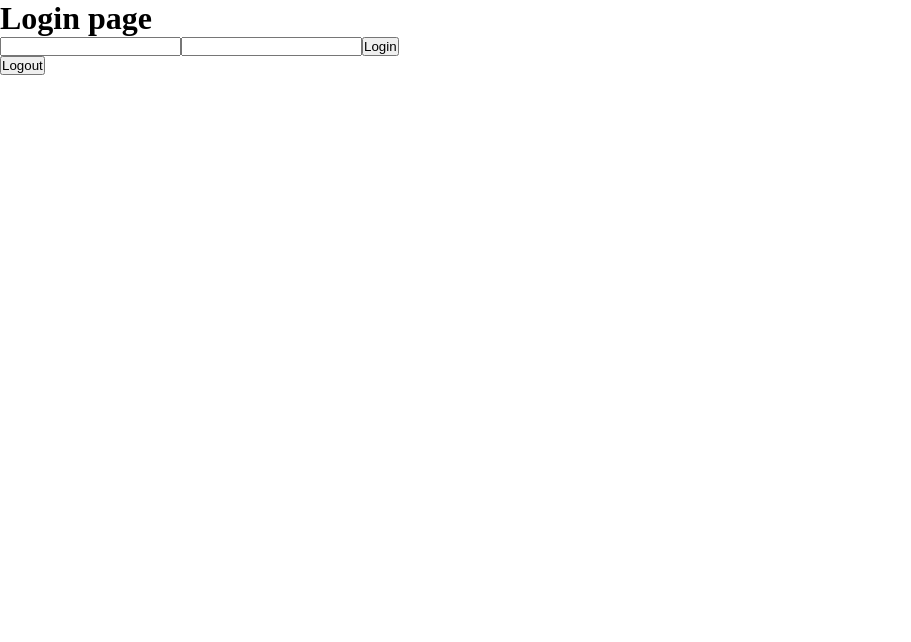
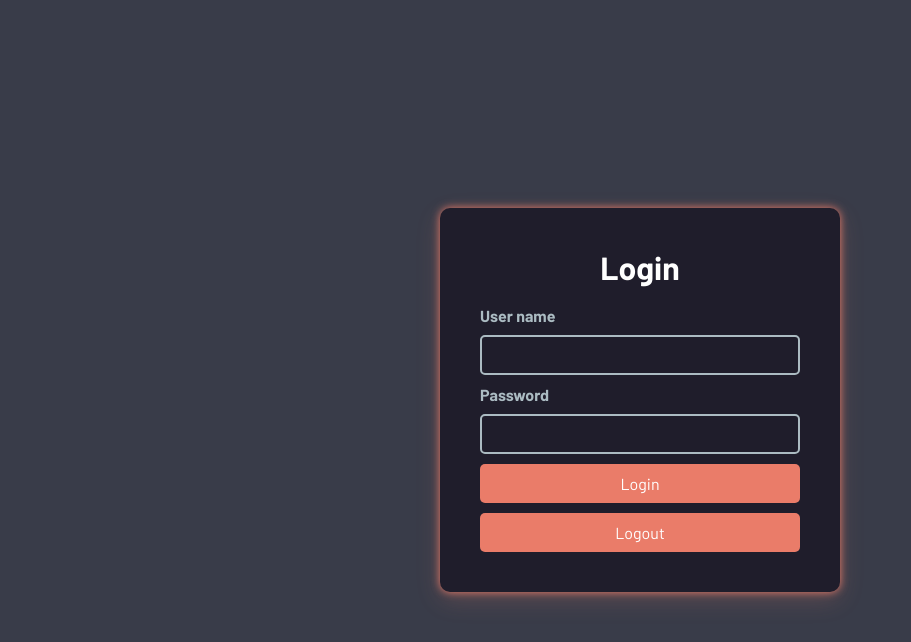
Before and after one commit to alperenustun/food-order-app, a React (Vite) app: page /login in a window 1280 px wide. Shown: the top 642 px of the page, without its empty margins (0-911 px from the left). Built offline with nearby package versions, Linux system fonts and the light colour scheme; no server answers.

Commit message:
[FO-15]login page created

```diff
--- a/src/pages/LoginPage/LoginPage.jsx
+++ b/src/pages/LoginPage/LoginPage.jsx
@@ -37,18 +37,20 @@ function LoginPage() {
   }
 
   return (
-    <div>
-      <h1>Login page</h1>
-      <form onSubmit={(e) => handleUserLogin(e)}>
-        <input
+    <div className="login-page">
+      <div className="login-page-section">
+        <h1>Login</h1>
+        <form className="login-page-section-form" onSubmit={(e) => handleUserLogin(e)}>
+          <h4>User name</h4>
+          <input className="login-page-section-form-input" onKeyUp={(e) => handleChange(e)} name="email" type="email" />
+          <h4>Password</h4>
+          <input className="login-page-section-form-input"
             onKeyUp={(e) => handleChange(e)}
             name="password"
             type="password"
           />
-        <input onKeyUp={(e) => handleChange(e)} name="email" type="email" />
-        <input type="submit" value="Login" />
+          <input className="login-page-section-form-input-btn" type="submit" value="Login" />
         </form>
-
         <button
           onClick={() => {
             signOut(auth);
@@ -58,6 +60,7 @@ function LoginPage() {
           Logout
         </button>
       </div>
+    </div>
   );
 }
 
--- a/src/pages/LoginPage/LoginPage.scss
+++ b/src/pages/LoginPage/LoginPage.scss
@@ -0,0 +1,83 @@
+@import "../../styles/abstracts/variables";
+
+.login-page {
+    display: flex;
+    justify-content: center;
+    align-items: center;
+    height: 100vh;
+    background-color: $primary-bg;
+}
+
+
+.login-page-section {
+    background-color: $secondary-bg;
+    padding: 40px;
+    border-radius: 10px;
+    box-shadow: $button-shadow;
+    width: 400px;
+}
+
+.login-page-section h1 {
+    color: $primary-font-color;
+    font-family: $primary-font;
+    font-size: 2rem;
+    margin-bottom: 20px;
+    text-align: center;
+}
+
+.login-page-section-form {
+    display: flex;
+    flex-direction: column;
+    gap: 10px;
+    margin-bottom: 10px;
+}
+
+.login-page-section-form h4 {
+    color: $font-color-light;
+    font-family: $primary-font;
+    font-size: 1rem;
+}
+
+.login-page-section-form-input {
+    padding: 10px;
+    border-radius: 5px;
+    border: 2px solid $font-color-light;
+    background-color: $secondary-bg;
+    color: $primary-font-color;
+    font-family: $primary-font;
+}
+
+.login-page-section-form-input-btn {
+    padding: 10px;
+    border-radius: 5px;
+    border: none;
+    background-color: $accent-color;
+    font-size: 1rem;
+    color: $primary-font-color;
+    font-family: $primary-font;
+    cursor: pointer;
+    transition: 0.3s;
+}
+
+.login-page-section button {
+    padding: 10px;
+    border-radius: 5px;
+    width: 100%;
+    border: none;
+    background-color: $accent-color;
+    font-size: 1rem;
+    color: $primary-font-color;
+    font-family: $primary-font;
+    cursor: pointer;
+    transition: 0.3s;
+}
+
+.login-page-section button:hover {
+    background-color: $primary-bg;
+    color: $accent-color;
+}
+
+.login-page-section-form-input-btn:hover {
+    background-color: $primary-bg;
+    color: $accent-color;
+}
```
Lines whose indentation alone changed are shown as unchanged.
